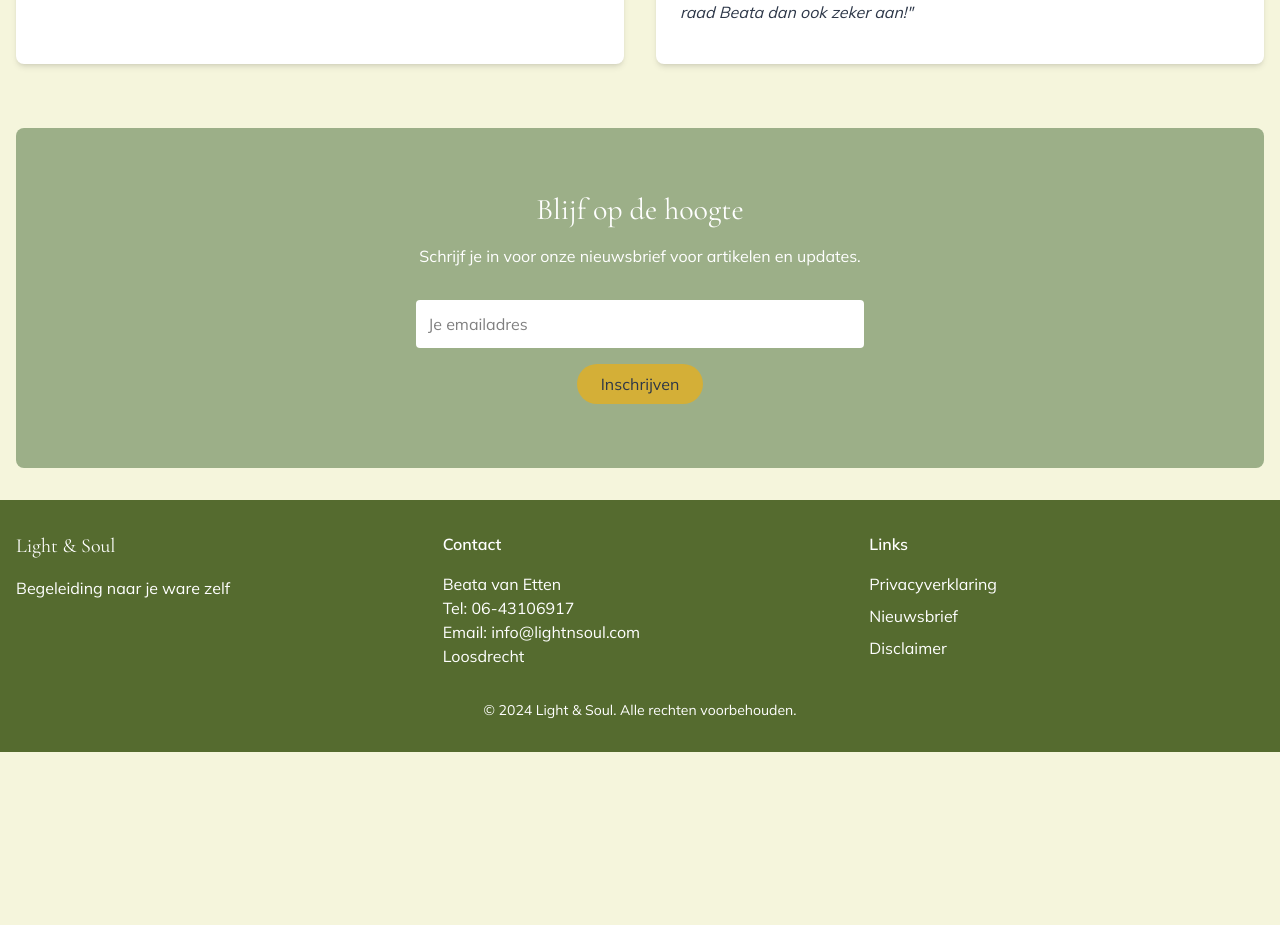
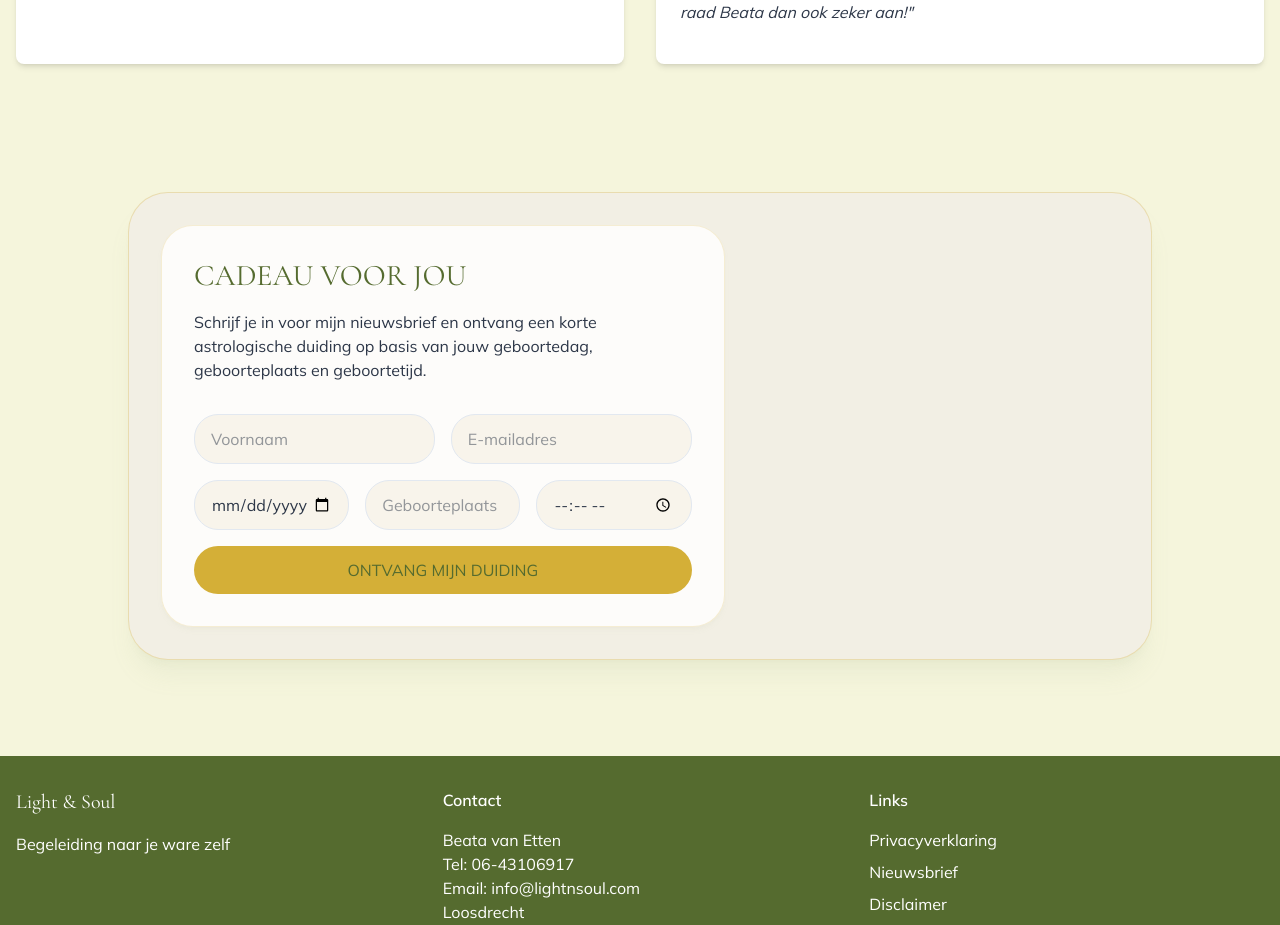
Before and after one commit to hansleemans-commits/lightnsoul, a Next.js app: page / in a window 1280 px wide. Shown: the part 1600-2525 px from the top of the page. Before the commit the page ends 2352 px from the top, so only its background shows below. Built offline with nearby package versions, Linux system fonts and the light colour scheme.

Commit message:
Update newsletter signup block with astrology fields and styling

```diff
--- a/app/api/nieuwsbrief/route.ts
+++ b/app/api/nieuwsbrief/route.ts
@@ -5,10 +5,10 @@ const LAPOSTA_LIST_ID = 'wvi99aan7e'; // Vervang door de daadwerkelijke lijst ID
 
 export async function POST(request: NextRequest) {
   try {
-    const { email } = await request.json();
+    const { firstName, email, birthDate, birthPlace, birthTime } = await request.json();
 
-    if (!email || !email.includes('@')) {
-      return NextResponse.json({ error: 'Ongeldig emailadres' }, { status: 400 });
+    if (!firstName || !email || !email.includes('@') || !birthDate || !birthPlace || !birthTime) {
+      return NextResponse.json({ error: 'Vul je naam, emailadres en geboortegegevens in.' }, { status: 400 });
     }
 
     // Verstuur naar Laposta API
--- a/app/page.tsx
+++ b/app/page.tsx
@@ -9,14 +9,18 @@ export default function Home() {
   const handleSubmit = async (e: React.FormEvent<HTMLFormElement>) => {
     e.preventDefault();
     const formData = new FormData(e.currentTarget);
-    const email = formData.get('email') as string;
+    const firstName = (formData.get('firstName') as string) || '';
+    const email = (formData.get('email') as string) || '';
+    const birthDate = (formData.get('birthDate') as string) || '';
+    const birthPlace = (formData.get('birthPlace') as string) || '';
+    const birthTime = (formData.get('birthTime') as string) || '';
 
     try {
-      console.log('Sending email:', email);
+      console.log('Sending newsletter data:', { firstName, email, birthDate, birthPlace, birthTime });
       const response = await fetch('/api/nieuwsbrief', {
         method: 'POST',
         headers: { 'Content-Type': 'application/json' },
-        body: JSON.stringify({ email }),
+        body: JSON.stringify({ firstName, email, birthDate, birthPlace, birthTime }),
       });
 
       console.log('Response status:', response.status, 'ok:', response.ok);
@@ -109,16 +113,65 @@ export default function Home() {
       </section>
 
       {/* Newsletter Signup */}
-      <section className="py-16 bg-sage-green text-white text-center rounded-lg p-8">
-        <h2 className="text-3xl font-serif mb-4">Blijf op de hoogte</h2>
-        <p className="mb-8">Schrijf je in voor onze nieuwsbrief voor artikelen en updates.</p>
-        <form className="max-w-md mx-auto" onSubmit={handleSubmit}>
-          <input type="email" name="email" placeholder="Je emailadres" className="w-full p-3 rounded mb-4 bg-white text-black" required />
-          <button type="submit" className="bg-soft-gold text-foreground px-6 py-2 rounded-full hover:bg-white transition-colors">
-            Inschrijven
-          </button>
-          {message && <p className="mt-4 text-white">{message}</p>}
-        </form>
+      <section className="py-16">
+        <div className="mx-auto max-w-5xl rounded-[2.5rem] border border-soft-gold/30 bg-[#f2efe4] p-8 shadow-xl shadow-sage-green/10">
+          <div className="grid gap-8 lg:grid-cols-[1.4fr_0.9fr] items-center">
+            <div className="rounded-[2rem] border border-soft-gold/20 bg-white/80 p-8 shadow-md shadow-sage-green/5">
+              <h2 className="text-3xl font-serif mb-4 text-deep-olive">CADEAU VOOR JOU</h2>
+              <p className="mb-8 text-foreground">
+                Schrijf je in voor mijn nieuwsbrief en ontvang een korte astrologische duiding op basis van jouw geboortedag, geboorteplaats en geboortetijd.
+              </p>
+              <form className="space-y-4" onSubmit={handleSubmit}>
+                <div className="grid gap-4 sm:grid-cols-2">
+                  <input
+                    type="text"
+                    name="firstName"
+                    placeholder="Voornaam"
+                    className="w-full rounded-3xl border border-slate-200 bg-[#f8f4eb] px-4 py-3 text-foreground outline-none transition focus:border-soft-gold focus:ring-2 focus:ring-soft-gold/20"
+                    required
+                  />
+                  <input
+                    type="email"
+                    name="email"
+                    placeholder="E-mailadres"
+                    className="w-full rounded-3xl border border-slate-200 bg-[#f8f4eb] px-4 py-3 text-foreground outline-none transition focus:border-soft-gold focus:ring-2 focus:ring-soft-gold/20"
+                    required
+                  />
+                </div>
+                <div className="grid gap-4 sm:grid-cols-3">
+                  <input
+                    type="date"
+                    name="birthDate"
+                    placeholder="Geboortedag"
+                    className="w-full rounded-3xl border border-slate-200 bg-[#f8f4eb] px-4 py-3 text-foreground outline-none transition focus:border-soft-gold focus:ring-2 focus:ring-soft-gold/20"
+                    required
+                  />
+                  <input
+                    type="text"
+                    name="birthPlace"
+                    placeholder="Geboorteplaats"
+                    className="w-full rounded-3xl border border-slate-200 bg-[#f8f4eb] px-4 py-3 text-foreground outline-none transition focus:border-soft-gold focus:ring-2 focus:ring-soft-gold/20"
+                    required
+                  />
+                  <input
+                    type="time"
+                    name="birthTime"
+                    placeholder="Geboortetijd"
+                    className="w-full rounded-3xl border border-slate-200 bg-[#f8f4eb] px-4 py-3 text-foreground outline-none transition focus:border-soft-gold focus:ring-2 focus:ring-soft-gold/20"
+                    required
+                  />
+                </div>
+                <button
+                  type="submit"
+                  className="w-full rounded-full bg-soft-gold px-6 py-3 text-deep-olive transition hover:bg-[#c9a850]"
+                >
+                  ONTVANG MIJN DUIDING
+                </button>
+                {message && <p className="mt-4 text-foreground">{message}</p>}
+              </form>
+            </div>
+          </div>
+        </div>
       </section>
     </div>
   );
```
